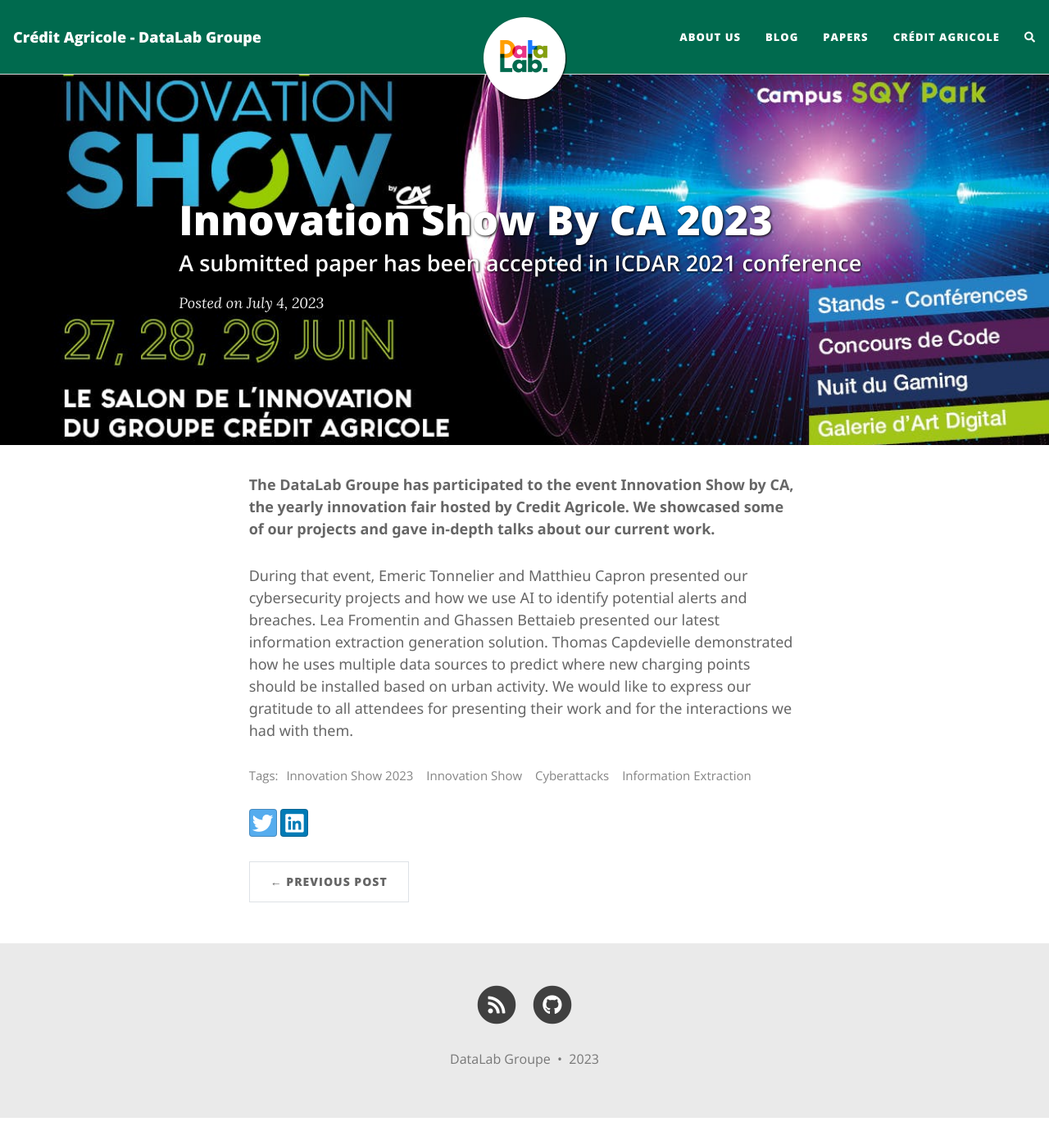
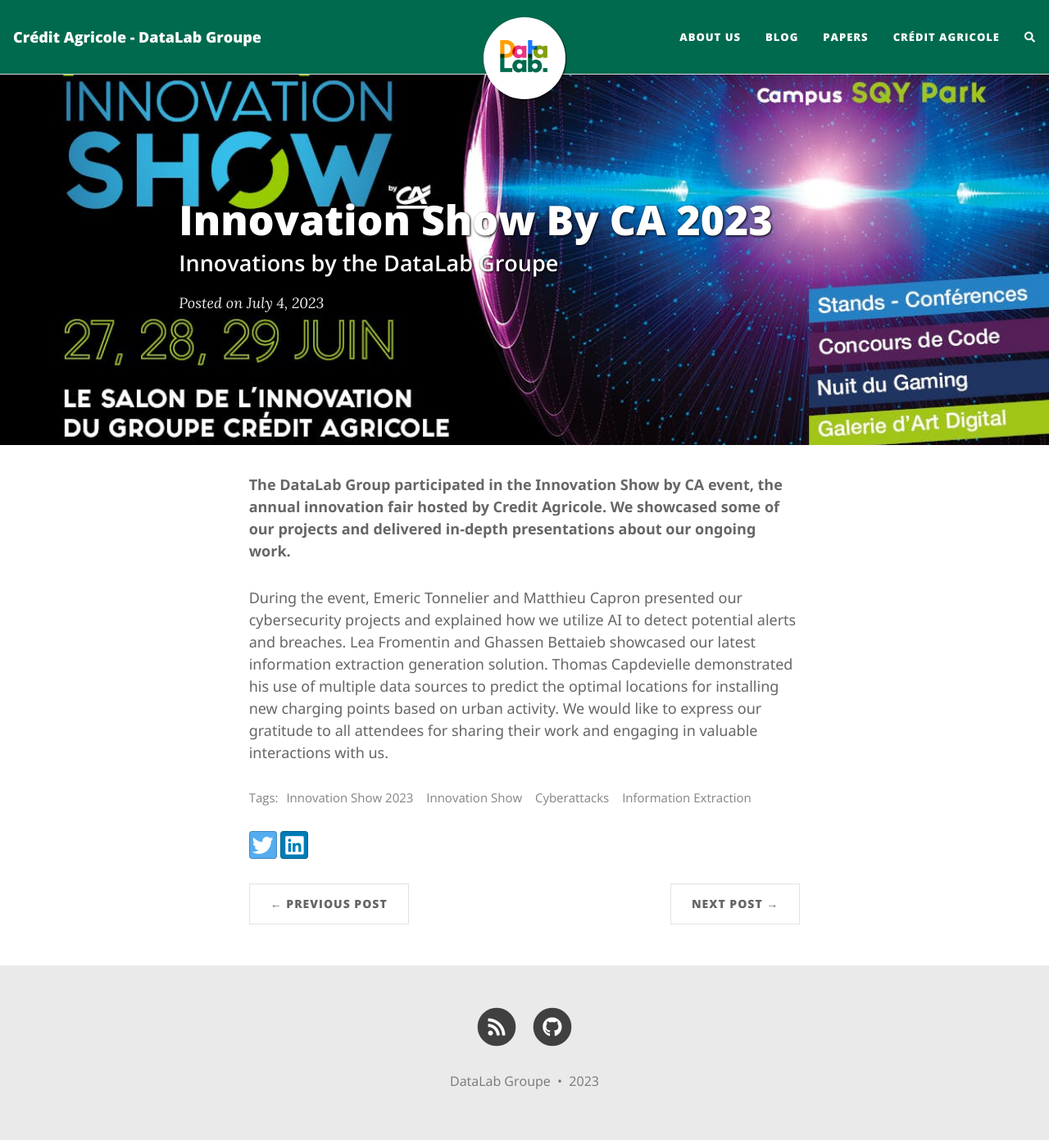
Before and after one commit to DataLab-Groupe/DataLab-Groupe.github.io, a Jekyll site: the page built from _posts/2023-07-04-innovation-show-2023.md, in a window 1280 px wide and 1391 px high. Shown: the whole window at 82% size. Built offline with Jekyll 4.4.1, drawn with Linux system fonts in a browser that asks for light colours; nearby versions of some CDN libraries; comment, search, counter and statistics services are not loaded.

Commit message:
added posts

```diff
--- a/_posts/2023-07-04-innovation-show-2023.md
+++ b/_posts/2023-07-04-innovation-show-2023.md
@@ -2,7 +2,7 @@
 layout: post
 
 title: Innovation Show By CA 2023
-subtitle: A submitted paper has been accepted in ICDAR 2021 conference
+subtitle: Innovations by the DataLab Groupe
 thumbnail-img: /assets/img/innovation-show-2023.jpg
 cover-img: /assets/img/innovation-show-2023.jpg
 
@@ -13,6 +13,6 @@
 pinned: true
 ---
 
-**The DataLab Groupe has participated to the event Innovation Show by CA, the yearly innovation fair hosted by Credit Agricole. We showcased  some of our projects and gave in-depth talks about our current work.**
+**The DataLab Group participated in the Innovation Show by CA event, the annual innovation fair hosted by Credit Agricole. We showcased some of our projects and delivered in-depth presentations about our ongoing work.**
 
-During that event, Emeric Tonnelier and Matthieu Capron presented our cybersecurity projects and how we use AI to identify potential alerts and breaches. Lea Fromentin and Ghassen Bettaieb presented our latest information extraction generation solution. Thomas Capdevielle demonstrated how he uses multiple data sources to predict where new charging points should be installed based on urban activity. We would like to express our gratitude to all attendees for presenting their work and for the interactions we had with them.
+During the event, Emeric Tonnelier and Matthieu Capron presented our cybersecurity projects and explained how we utilize AI to detect potential alerts and breaches. Lea Fromentin and Ghassen Bettaieb showcased our latest information extraction generation solution. Thomas Capdevielle demonstrated his use of multiple data sources to predict the optimal locations for installing new charging points based on urban activity. We would like to express our gratitude to all attendees for sharing their work and engaging in valuable interactions with us.
```
Also changed, not shown: _papers/2023_adversarial_robustness.md (+1 -1 lines), _papers/2023_doc_parser.md (+1 -1 lines), _posts/2023-01-02-icdar-2021.md (+1 -1 lines), _posts/2023-07-03-open-data.md (+2 -1 lines), _posts/2023-09-20-internships-2024.md (added, +34 -0 lines), _posts/2023-09-25-ai-for-finance-2023.md (added, +22 -0 lines), _posts/2023-09-27-big-data-and-ai-2023.md (added, +19 -0 lines), _posts/2023-01-20-big-data-and-ai-world-2022 copy.md (renamed from _posts/2023-01-20-big-data-and-ai-world-2022.md), assets/img/ai-for-finance-2023-cover.jpeg (added), assets/img/big-data-salon-2023-cover.jpeg (added), assets/img/big-data-salon-2023.png (added), assets/img/internships-2024.png (added), 2 other files.
